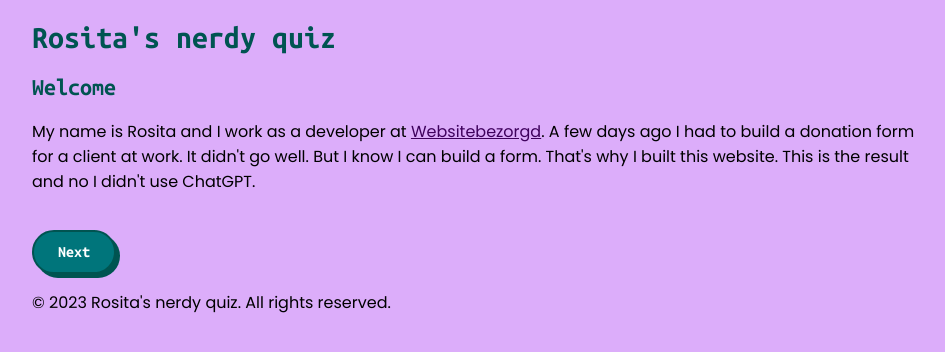
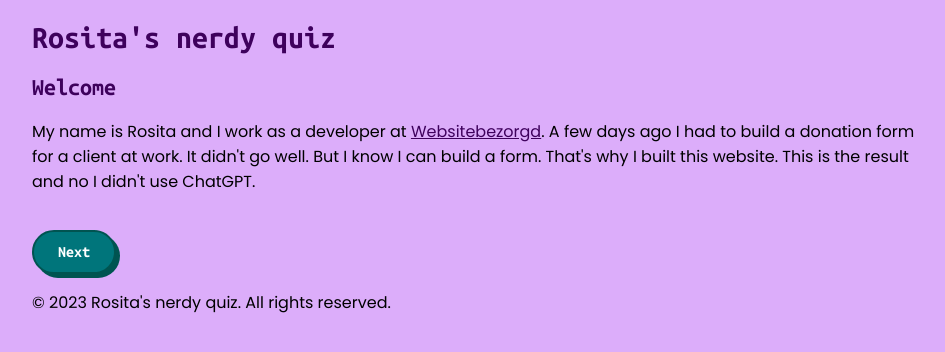
Before and after one commit to Rosita311/my-quiz, a plain HTML site: page index.html in a window 1280 px wide. Shown: the whole page, without its empty margins (158-1103 px from the left). Drawn offline with Linux system fonts and the light colour scheme.

Commit message:
change colors

```diff
--- a/style.css
+++ b/style.css
@@ -25,7 +25,7 @@ h1, h2, label {
     color: #3e015c;
 }
 
-#index h1, #index h2, #index label {
+#quiz h1, #quiz h2, #quiz label {
     color: #005451;
 }
 
```
